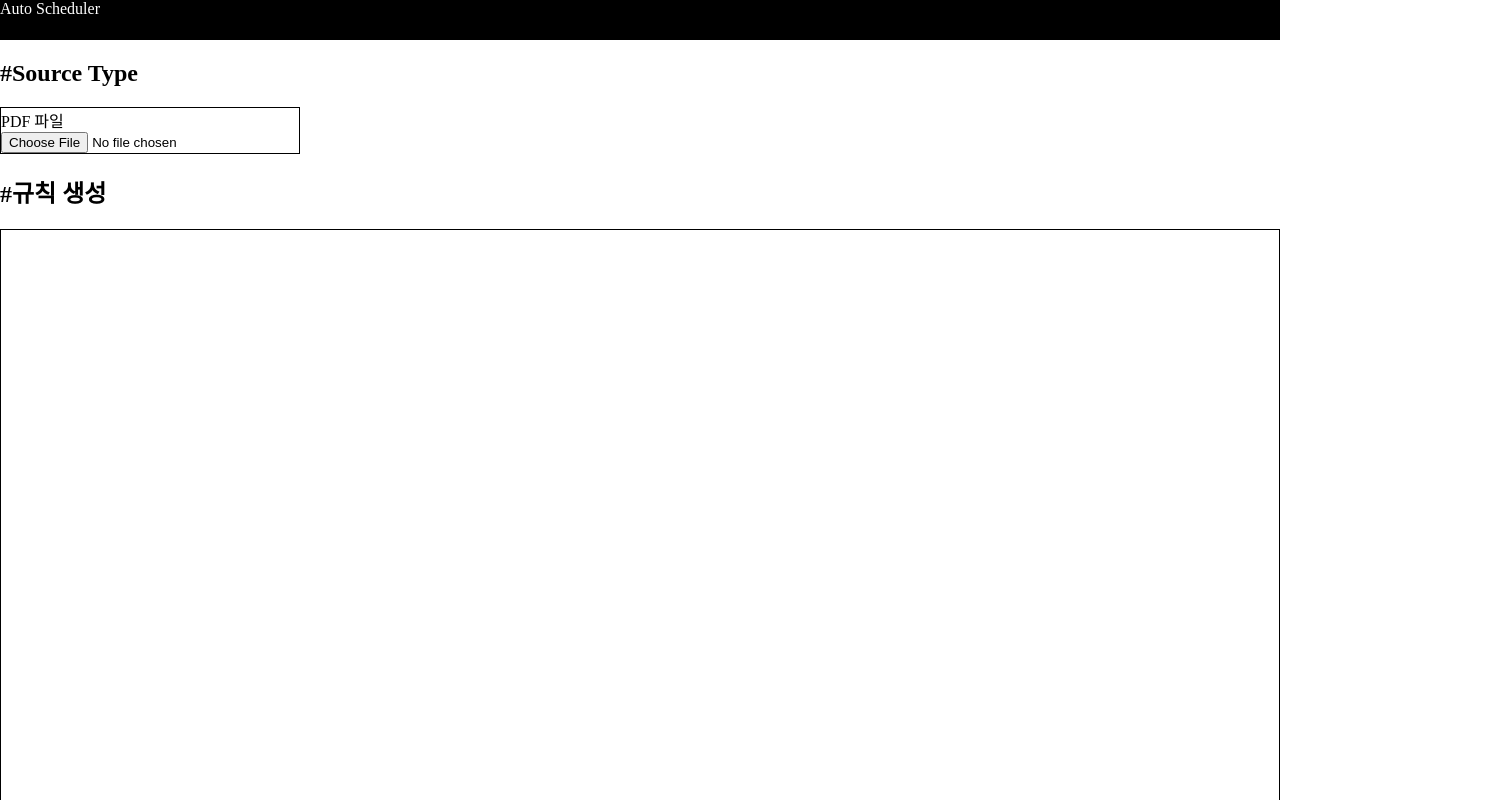
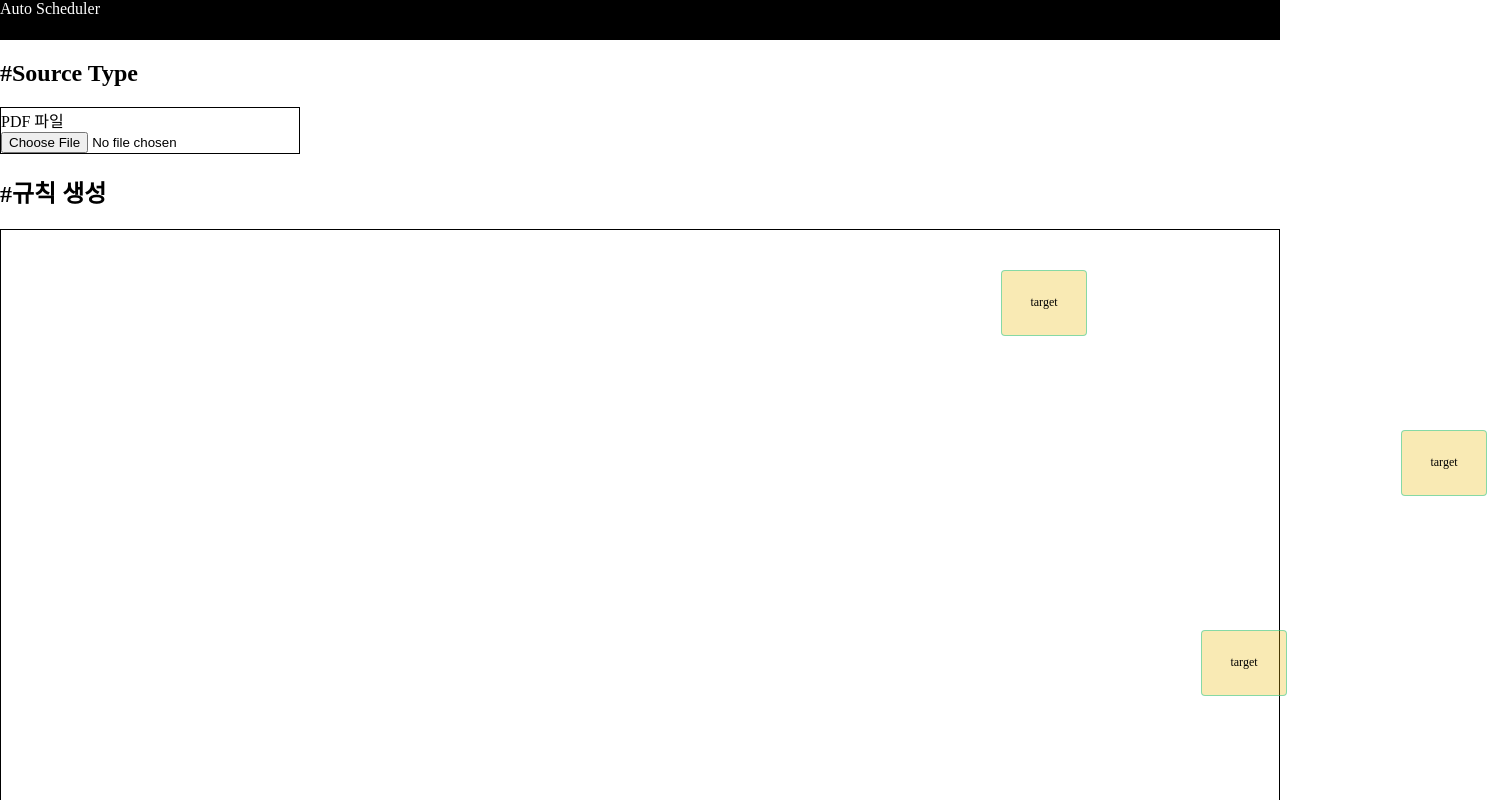
Before and after one commit to Capstone-AutoScheduler/FE-AutoScheduler, a React (Create React App) app: page /create in a window 1280 px wide. Shown: the top 800 px of the page, 1487 px wide, since content can reach past the window. Built offline with nearby package versions, Linux system fonts and the light colour scheme; the HTML template or start-up script is replaced by a standard one.

Commit message:
[feat] seperate frame from bubble

```diff
--- a/src/components/Create/Arrow.jsx
+++ b/src/components/Create/Arrow.jsx
@@ -7,9 +7,7 @@ const Arrow = () => {
     const defaultArrowWidth = '4';
     const expandArrowWidth = '10';
 
-    const { bubbles, startBubble,
-            operations, setSelectedOperation, selectedOperation,
-            offsetX, offsetY} = useStore(state => state);
+    const { bubbles, startBubble, operations, setSelectedOperation, selectedOperation, offsetX, offsetY, frames} = useStore(state => state);
     const [ mouseX, setMouseX ] = useState(0);
     const [ mouseY, setMouseY ] = useState(0);
 
@@ -31,7 +29,7 @@ const Arrow = () => {
                 //render exist operations
                 operations.map((operation, index) => {
                     const start = bubbles[operation.startBubbleId];
-                    const end = bubbles[operation.endBubbleId];
+                    const end = frames[operation.endBubbleId];
                     const color = (index === selectedOperation) ? "red" : "black";
 
                     return (
--- a/src/components/Create/ArrowMenu.jsx
+++ b/src/components/Create/ArrowMenu.jsx
@@ -5,13 +5,13 @@ import styled from "styled-components";
 import useStore from "../../store/Store";
 
 const ArrowMenu = () => {
-    const { operations, selectedOperation, setSelectedOperation, removeOperation, bubbles } = useStore(state => state);
+    const { operations, selectedOperation, setSelectedOperation, removeOperation, frames } = useStore(state => state);
     const [ x, setX ] = useState(0);
     const [ y, setY ] = useState(0);
 
     useEffect(() => {
         if (selectedOperation != null){
-            const end = bubbles[operations[selectedOperation].endBubbleId];
+            const end = frames[operations[selectedOperation].endBubbleId];
             console.log("end of clicked", end);
             setX(end.x);
             setY(end.y);
--- a/src/components/Create/Board.jsx
+++ b/src/components/Create/Board.jsx
@@ -8,7 +8,7 @@ import Arrow from "./Arrow";
 import ArrowMenu from "./ArrowMenu";
 
 const Board = () => {
-  const { bubbles, operations, setStartBubble, setEndBubble, setOffsetX, setOffsetY } = useStore(
+  const { bubbles, setStartBubble, setEndBubble, operations, setOffsetX, setOffsetY, frames, appendFrame } = useStore(
     (state) => state
   );
 
@@ -24,12 +24,17 @@ const Board = () => {
   const boardRef = useRef(null);
 
   useEffect(() => {
-      if (boardRef != null) {
-          const rect = boardRef.current.getBoundingClientRect();
-          setOffsetX(rect.left);
-          setOffsetY(rect.top);
-      }
+    if (boardRef != null) {
+      const rect = boardRef.current.getBoundingClientRect();
+      setOffsetX(rect.left);
+      setOffsetY(rect.top);
+    }
   }, [bubbles, setOffsetX, setOffsetY]);
+
+  useEffect(() => {
+    console.log('frames', frames);
+  }, [ frames ])
+
 
   return (
     <Container
@@ -38,6 +43,9 @@ const Board = () => {
     >
       {bubbles.map((bubble) => {
         return <Bubble key={bubble.id} item={bubble} />;
+      })}
+      {frames.map((frame) => {
+        return <Bubble key={frame.id} item={frame} />;
       })}
       <Arrow />
       <ArrowMenu />
--- a/src/components/Create/Bubble.jsx
+++ b/src/components/Create/Bubble.jsx
@@ -28,7 +28,7 @@ const Bubble = ({ item }) => {
 
     function handleMouseUp() {
         if ( startBubble != null ) {
-            if (item.id !== startBubble.id) {
+            if (item !== startBubble) {
                 setEndBubble(item);
                 appendOperation(
                     {
--- a/src/components/Create/InputPDF.jsx
+++ b/src/components/Create/InputPDF.jsx
@@ -78,41 +78,6 @@ const InputPDF = () => {
       }
     });
 
-    //임시 코드
-    const exampleTarget = [
-      {
-        id: 1001,
-        str: 'target',
-        x: 1000,
-        y: 40,
-        width: 80,
-        height: 60,
-      },
-      {
-        id: 1002,
-        str: 'target',
-        x: 1400,
-        y: 200,
-        width: 80,
-        height: 60,
-      },
-      {
-        id: 1003,
-        str: 'target',
-        x: 1200,
-        y: 400,
-        width: 80,
-        height: 60,
-      },
-    ];
-
-    for (let i = 0; i < exampleTarget.length; i++){
-      const item = exampleTarget[i];
-      item.id = index;
-      bubbles.push(item);
-      index++;
-    }
-
     setBubbles(bubbles);
   });
 
--- a/src/store/Store.jsx
+++ b/src/store/Store.jsx
@@ -12,6 +12,32 @@ const useStore = create((set) => ({
   appendBubble: (bubble) =>
     set((state) => ({ bubbles: [...state.bubbles, bubble] })),
 
+  frames: [{
+    id: 0,
+    str: 'target',
+    x: 1000,
+    y: 40,
+    width: 80,
+    height: 60,
+  },
+  {
+    id: 1,
+    str: 'target',
+    x: 1400,
+    y: 200,
+    width: 80,
+    height: 60,
+  },
+  {
+    id: 2,
+    str: 'target',
+    x: 1200,
+    y: 400,
+    width: 80,
+    height: 60,
+  }],
+  appendFrame: (frame) =>
+    set((state) => ({ frames: [...state.frames, frame] })),
 
   operations: [],
   selectedOperation: null,
```
